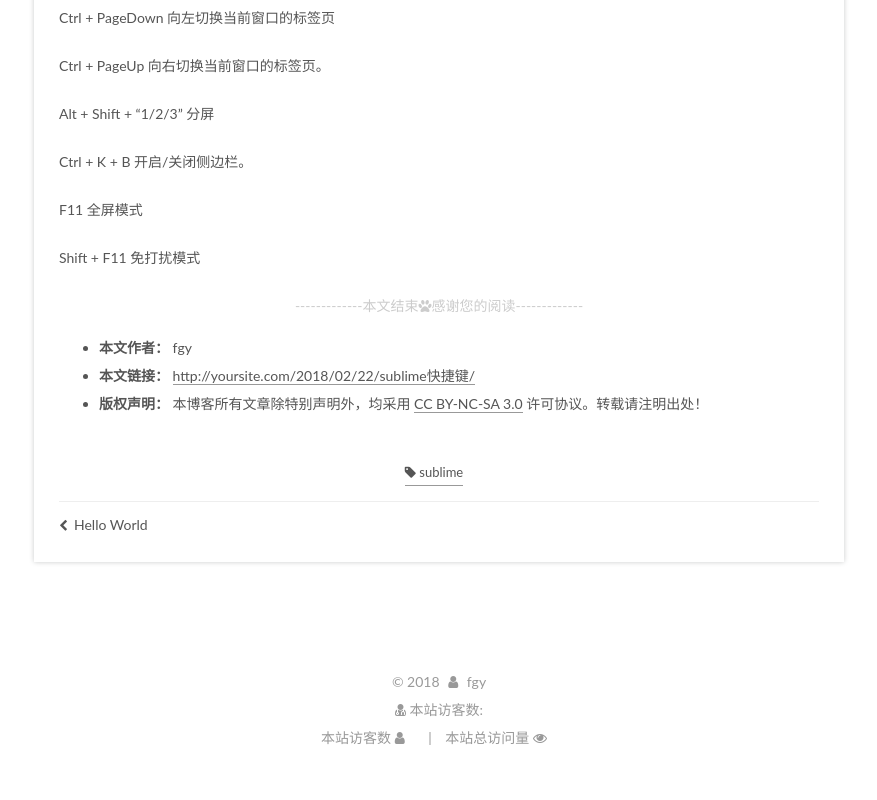
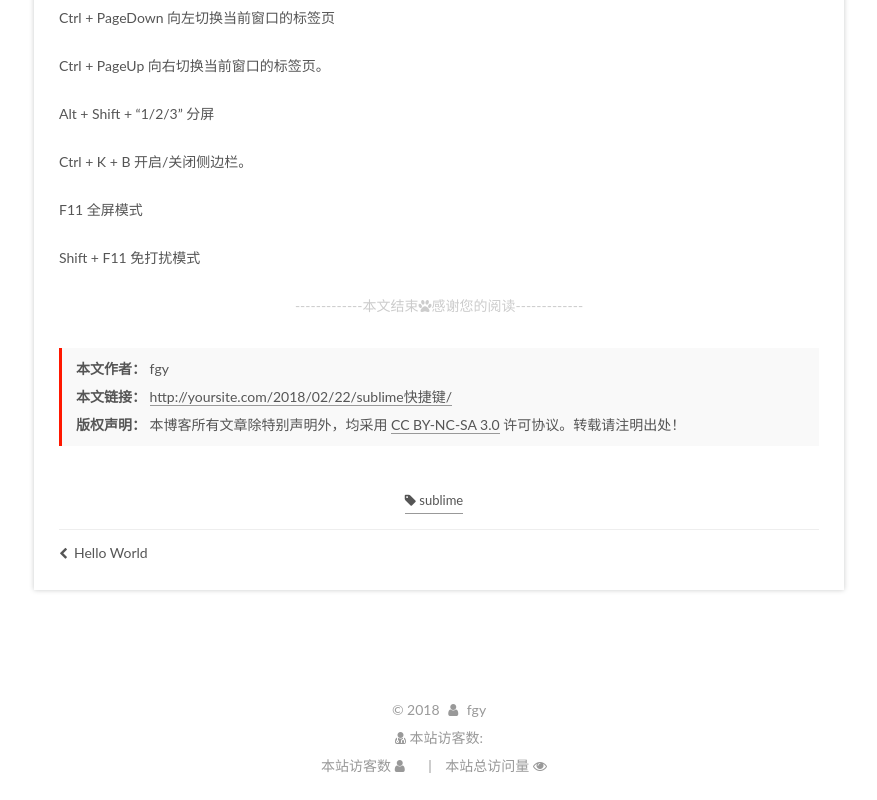
Before and after one commit to fgyeason/fgyeason.github.io, a plain HTML site: page 2018/02/22/sublime快捷键/index.html in a window 1280 px wide. Shown: the part 2798-3598 px from the top of the page, without its empty margins (41-918 px from the left). Before the commit the page ends 3570 px from the top, so only its background shows below. Drawn offline with Linux system fonts and the light colour scheme; some packages are replaced by stand-ins of ours; a script that the page names is missing.

Commit message:
Site updated: 2018-02-23 15:42:37

```diff
--- a/css/main.css
+++ b/css/main.css
@@ -1641,6 +1641,13 @@ pre .javascript .function {
 .fancybox-close:hover {
   border: none;
 }
+.post-copyright {
+  margin: 2em 0 0;
+  padding: 0.5em 1em;
+  border-left: 3px solid #ff1700;
+  background-color: #f9f9f9;
+  list-style: none;
+}
 .rtl.post-body p,
 .rtl.post-body a,
 .rtl.post-body h1,
@@ -1914,7 +1921,7 @@ img:hover {
   width: 4px;
   height: 4px;
   border-radius: 50%;
-  background: #3efaf5;
+  background: #95af69;
 }
 .links-of-blogroll {
   font-size: 13px;
```
Also changed, not shown: 1 other file.
